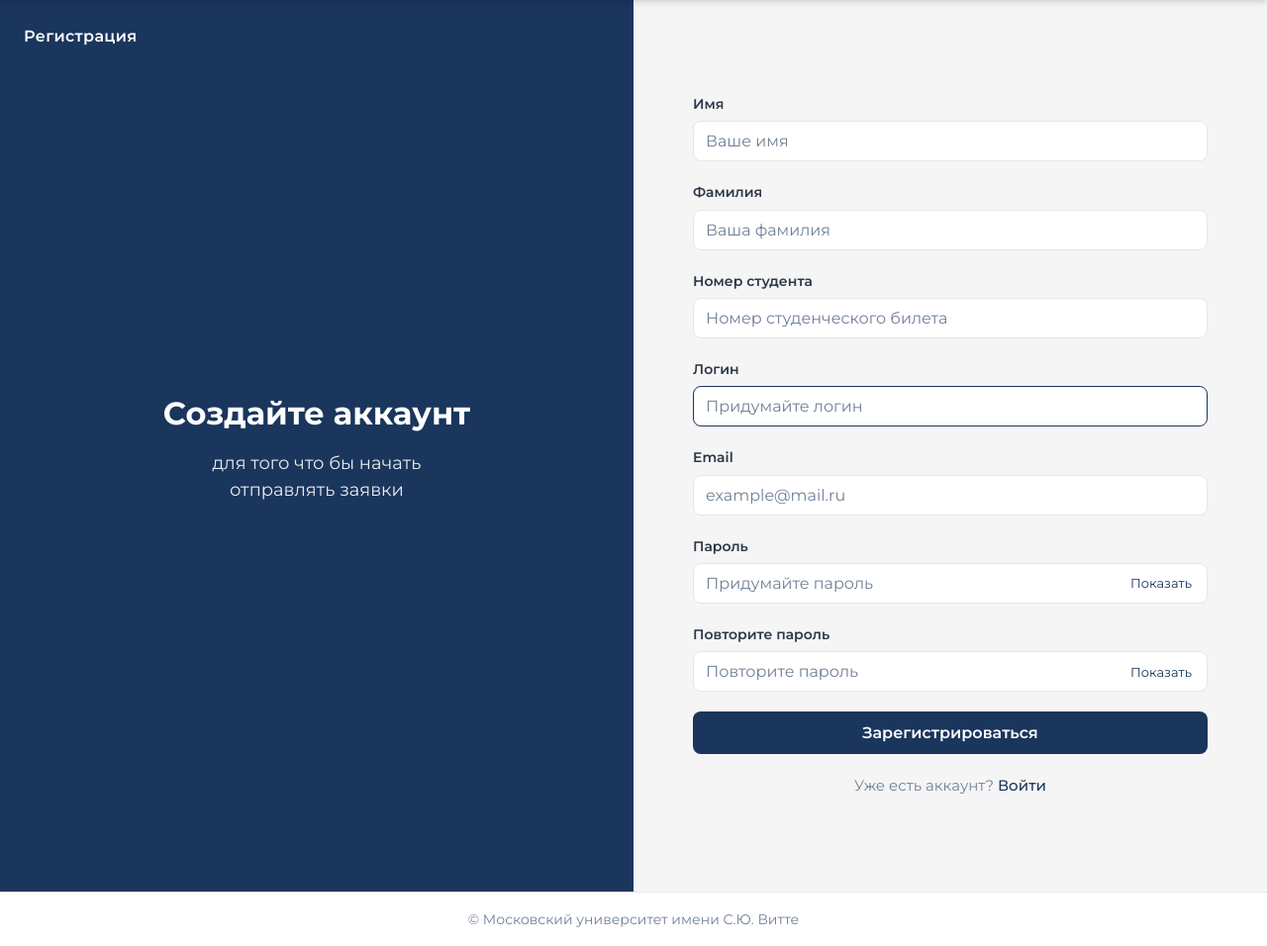
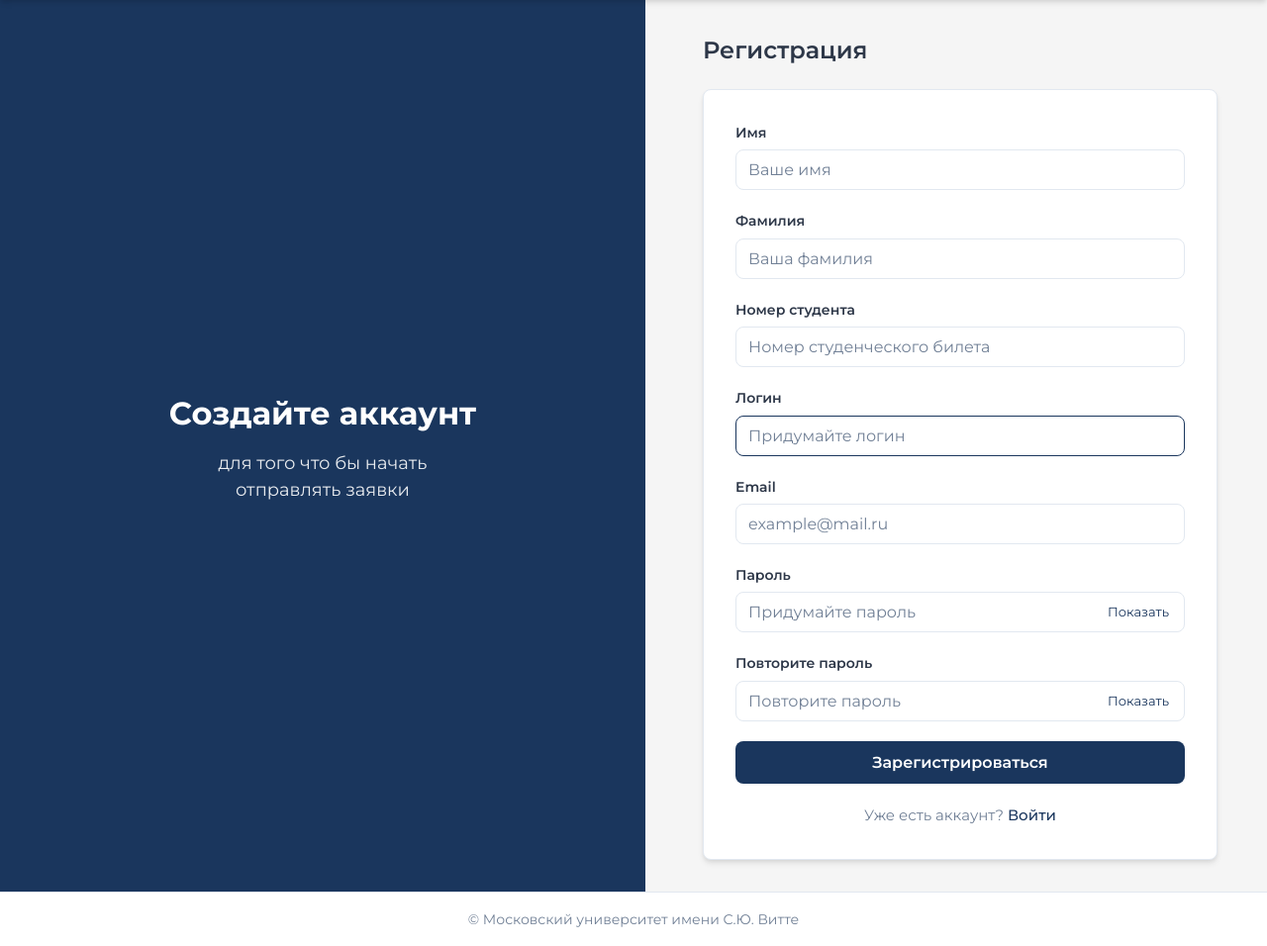
Before and after one commit to feedbacksys1/fbsys, a Django app: page /register/ in a window 1280 px wide. Shown: the part 82-1038 px from the top of the page at 99% size. Run offline with Django 5.2, Linux system fonts and the light colour scheme.

Commit message:
Fixed UI elements of registration page

```diff
--- a/static/css/style.css
+++ b/static/css/style.css
@@ -1755,12 +1755,34 @@ select.form-select {
 
 .register-panel-right {
     background: var(--color-bg);
+    padding: 2rem 1.5rem 2rem 2rem;
+    align-items: flex-start;
+    justify-content: flex-start;
+    overflow-y: auto;
+}
+
+.register-right-title {
+    max-width: 520px;
+    width: 100%;
+    margin: 0 auto 1.25rem;
+    font-size: 1.5rem;
+    font-weight: 600;
+    color: var(--color-text);
+    text-align: left;
 }
 
 .register-form-wrap {
     max-width: 520px;
     width: 100%;
     margin: 0 auto;
+}
+
+.register-form-card {
+    background: var(--color-surface);
+    border-radius: var(--radius);
+    padding: 2rem;
+    box-shadow: var(--shadow);
+    border: 1px solid var(--color-border);
 }
 
 .register-panel-right .auth-form .form-row {
--- a/templates/register.html
+++ b/templates/register.html
@@ -7,14 +7,15 @@
 {% block content %}
 <div class="register-split">
     <div class="register-panel register-panel-left">
-        <span class="register-panel-corner">Регистрация</span>
         <div class="register-panel-center">
             <h1 class="register-panel-title">Создайте аккаунт</h1>
             <p class="register-panel-lead">для того что бы начать отправлять заявки</p>
         </div>
     </div>
     <div class="register-panel register-panel-right">
+        <h2 class="register-right-title">Регистрация</h2>
         <div class="register-form-wrap">
+            <div class="register-form-card">
             <form class="auth-form" method="post" action="{% url 'site_register' %}">
                 {% csrf_token %}
                 {% if form.non_field_errors %}
@@ -86,6 +87,7 @@
                     Уже есть аккаунт? <a href="{% url 'site_login' %}">Войти</a>
                 </p>
             </form>
+            </div>
         </div>
     </div>
 </div>
```
